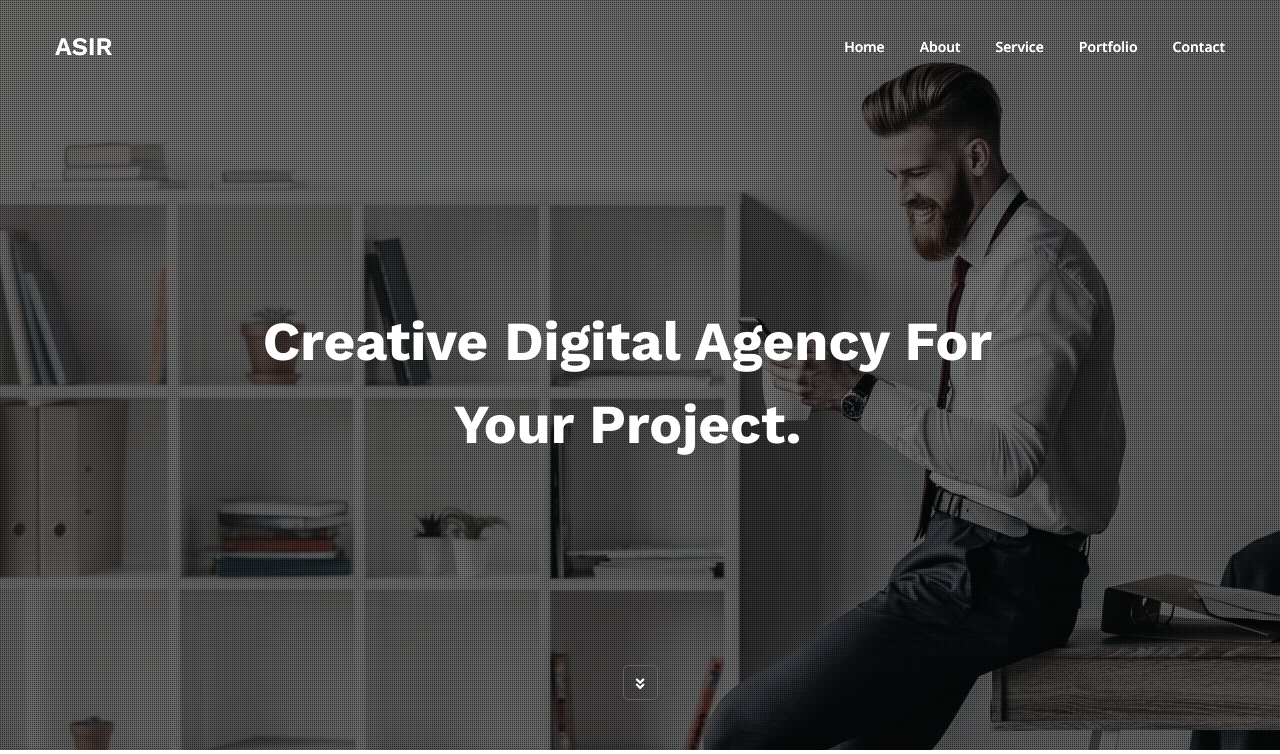
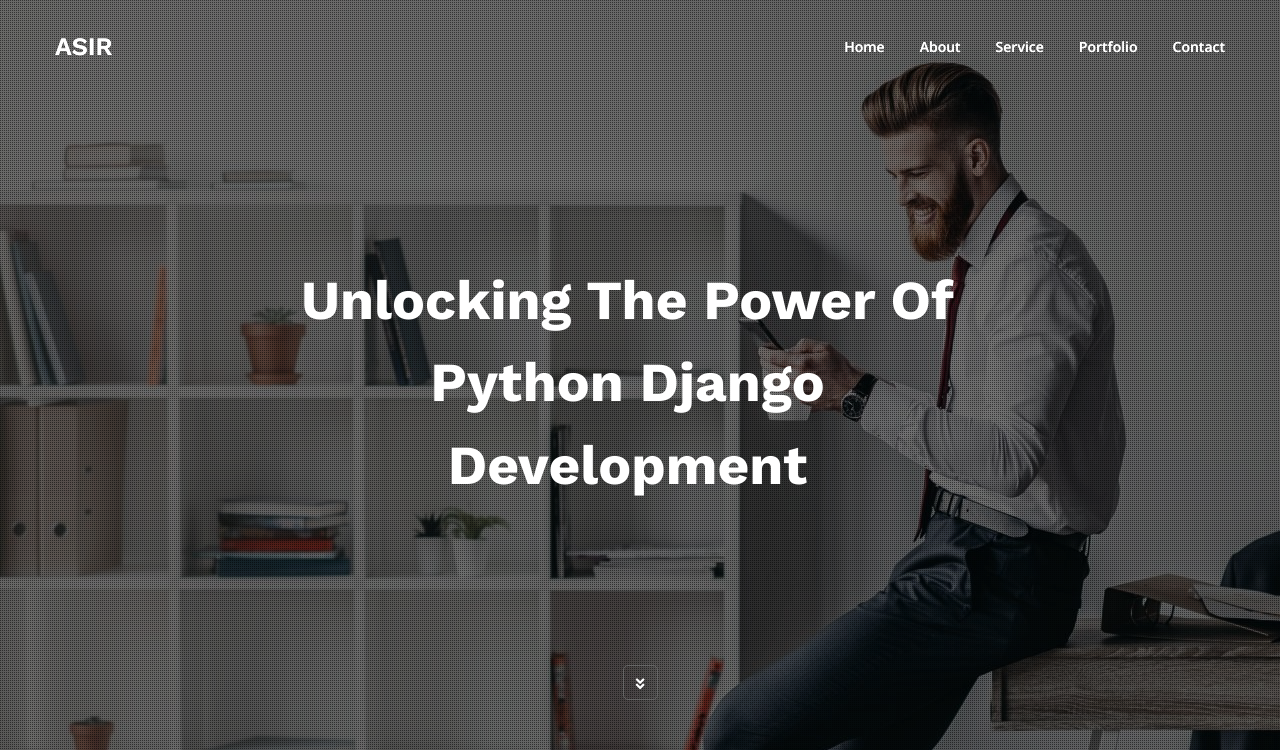
Before and after one commit to asirmuhammed/portfolio_, a Django app: page / in a window 1280 px wide. Shown: the top 754 px of the page. Run offline with Django 4.2, Linux system fonts and the light colour scheme; data comes from the database, SQL or seed files in the repository; some libraries are stand-ins or nearby versions.

Commit message:
portfolio added

```diff
--- a/templates/web/index.html
+++ b/templates/web/index.html
@@ -19,7 +19,7 @@
                     <div class="row">
                         <div class=" col-xl-8 offset-xl-2 text-center">
                             <div class="silder-content pt-50">
-                                <h1 class="white-color mb-35" data-animation="fadeInDown" data-delay=".3s">Creative digital agency for your  project.</h1>
+                                <h1 class="white-color mb-35" data-animation="fadeInDown" data-delay=".3s">Unlocking the Power of Python Django Development</h1>
                             </div>
                         </div>
                     </div>
```
